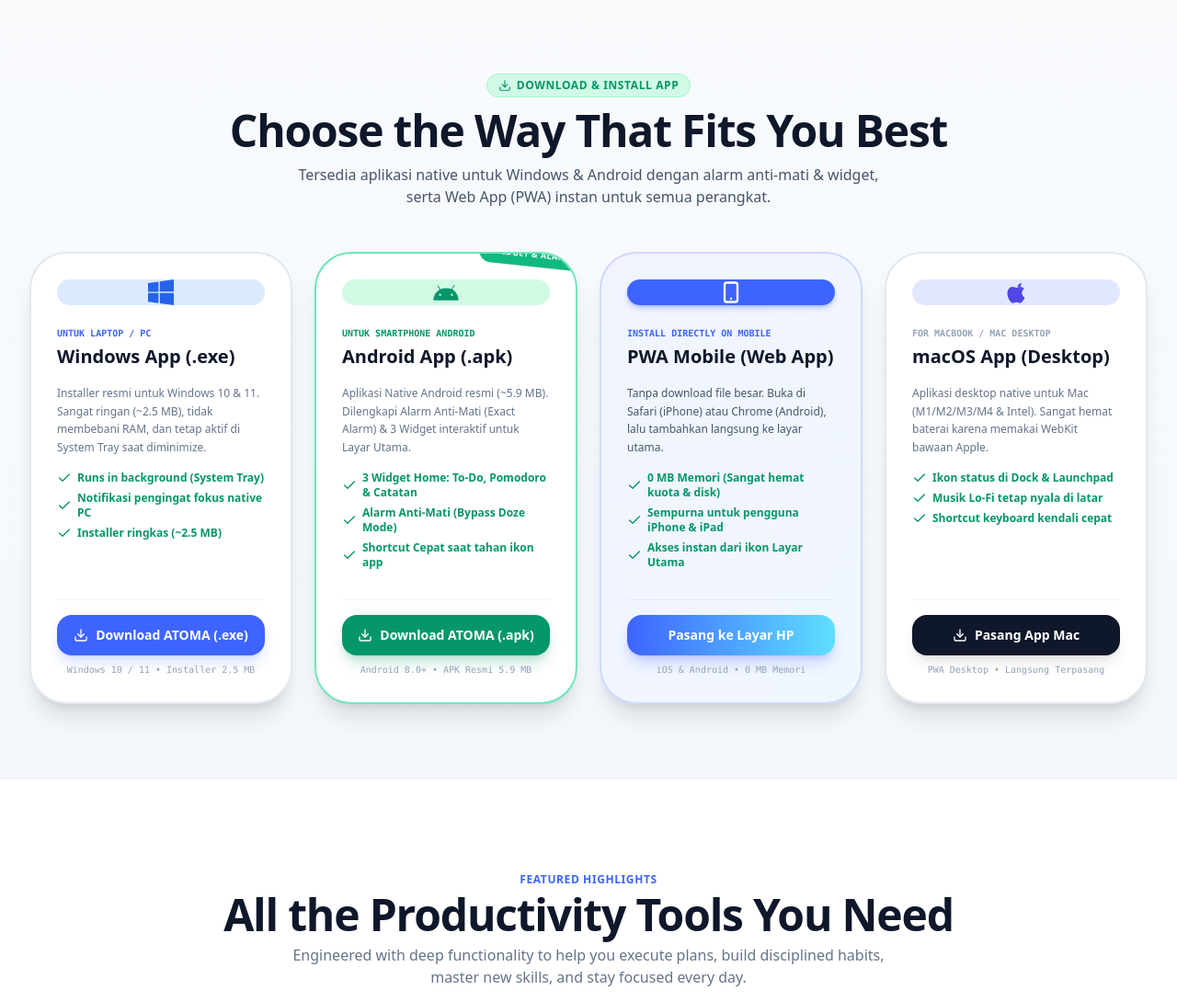
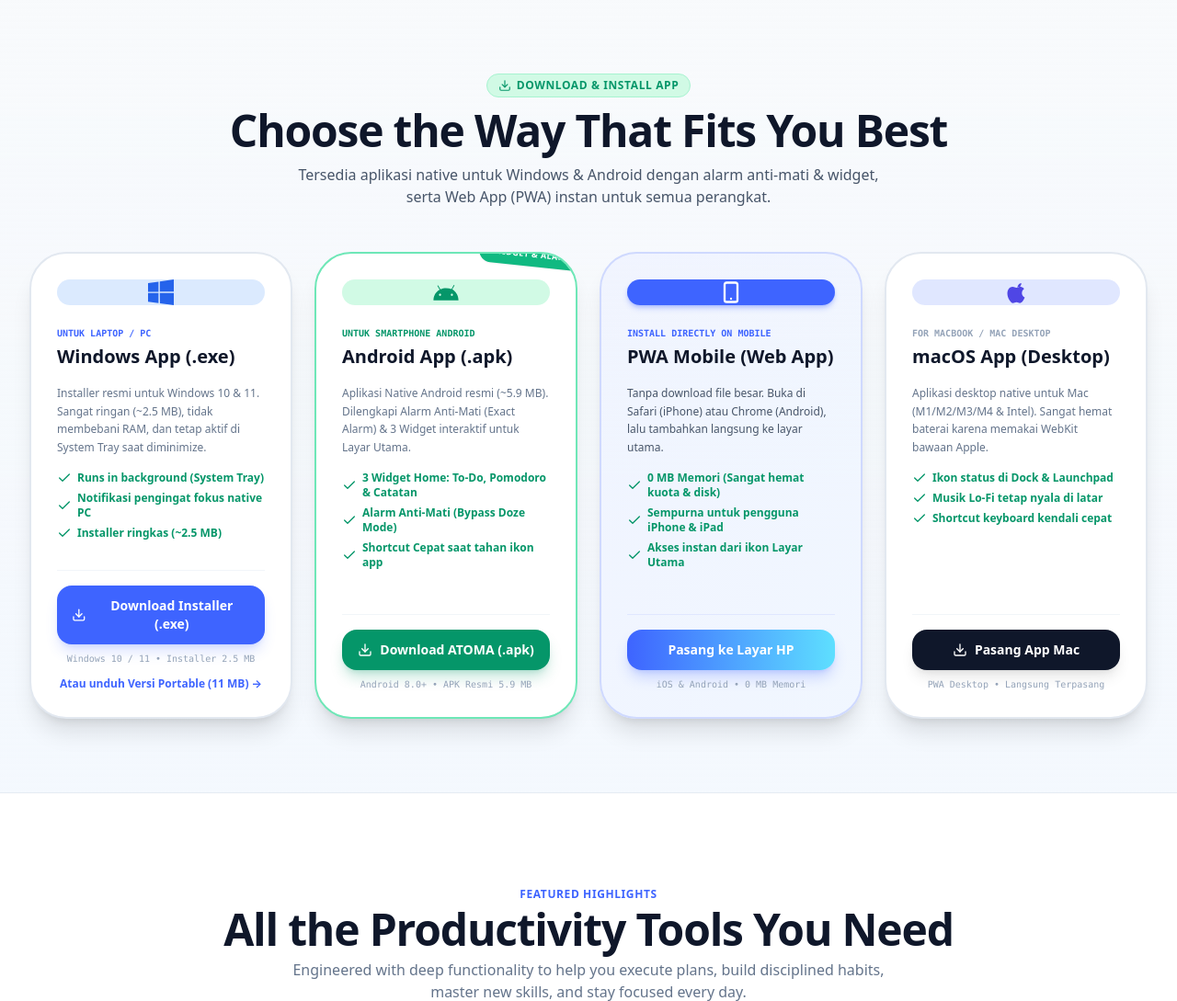
Before and after one commit to Irvan113/atomaroute, a Laravel app: page / in a window 1280 px wide. Shown: the part 940-2029 px from the top of the page at 92% size. Run offline with Laravel 12, Linux system fonts and the light colour scheme; style sheets or scripts are compiled from the project's sources; some libraries are stand-ins or nearby versions.

Commit message:
feat(desktop): add portable exe option and safeguard tauri tray initialization against crash

```diff
--- a/resources/views/welcome.blade.php
+++ b/resources/views/welcome.blade.php
@@ -285,13 +285,16 @@
                         </ul>
                     </div>
 
-                    <div class="mt-8 pt-4 border-t border-slate-100 dark:border-slate-800">
+                    <div class="mt-8 pt-4 border-t border-slate-100 dark:border-slate-800 space-y-2">
                         <a href="{{ route('download.exe') }}" download
                            class="w-full py-3 px-4 bg-atoma-blue hover:bg-blue-600 text-white rounded-2xl font-black text-sm text-center shadow-lg shadow-atoma-blue/20 transition-all flex items-center justify-center gap-2 cursor-pointer">
                             <x-icon.download class="w-4 h-4" />
-                            <span>{{ __('Download ATOMA (.exe)') }}</span>
+                            <span>{{ __('Download Installer (.exe)') }}</span>
                         </a>
-                        <div class="text-[10px] text-center text-slate-400 mt-2 font-mono">{{ __('Windows 10 / 11 • Installer 2.5 MB') }}</div>
+                        <div class="text-[10px] text-center text-slate-400 font-mono">{{ __('Windows 10 / 11 • Installer 2.5 MB') }}</div>
+                        <a href="{{ route('download.exe-portable') }}" download class="block text-center text-xs font-bold text-atoma-blue hover:underline pt-1">
+                            {{ __('Atau unduh Versi Portable (11 MB) →') }}
+                        </a>
                     </div>
                 </div>
 
--- a/routes/web.php
+++ b/routes/web.php
@@ -743,6 +743,16 @@
     return redirect('https://github.com/Irvan113/atomaroute/actions');
 })->name('download.exe');
 
+Route::get('/download/exe-portable', function () {
+    $path = public_path('downloads/ATOMA-Portable.exe');
+    if (file_exists($path)) {
+        return response()->download($path, 'ATOMA-Portable.exe', [
+            'Content-Type' => 'application/vnd.microsoft.portable-executable',
+        ]);
+    }
+    return redirect('https://github.com/Irvan113/atomaroute/actions');
+})->name('download.exe-portable');
+
 Route::get('/download/apk', function () {
     $path = public_path('downloads/ATOMA.apk');
     if (file_exists($path)) {
--- a/src-tauri/tauri.conf.json
+++ b/src-tauri/tauri.conf.json
@@ -13,6 +13,7 @@
       {
         "label": "main",
         "title": "ATOMA - Adaptive Focus & Skill Roadmap",
+        "url": "https://atomaroute.com",
         "width": 1280,
         "height": 800,
         "minWidth": 900,
```
Also changed, not shown: 2 other files.
